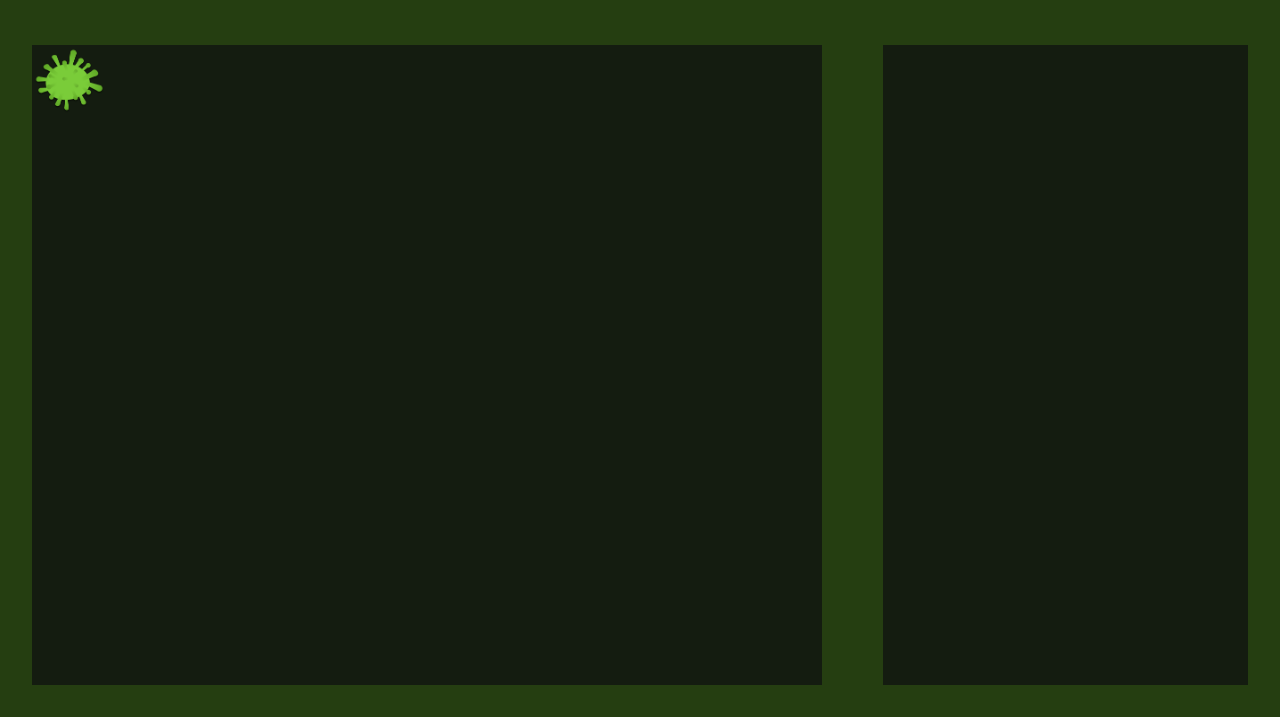
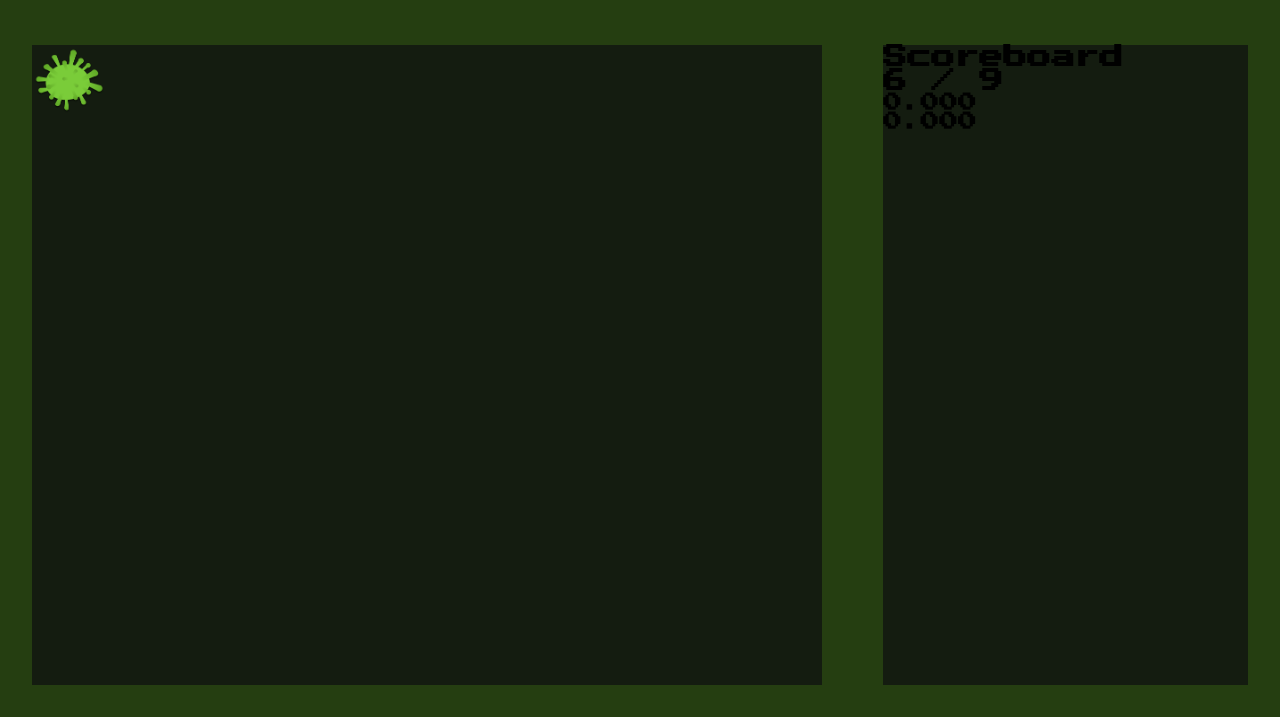
Before and after one commit to FransGPasse/Kill_the_virus_game, a website: page public/html/index.html in a window 1280 px wide. Shown: the part 83-800 px from the top of the page. Drawn offline with Linux system fonts and the light colour scheme.

Commit message:
Increased cursor size and added some color variables in CSS

```diff
--- a/public/css/styles.css
+++ b/public/css/styles.css
@@ -2,6 +2,8 @@
   margin: 0;
   padding: 0;
   box-sizing: border-box;
+  --clr-friendly: white;
+  --clr-opponent: #be1d30;
 }
 
 body {
@@ -9,10 +11,8 @@ body {
   height: 100vh;
   background-color: #253e11;
   font-family: "Press Start 2P";
-  cursor: url("/public/assets/handsprit_sned.png"), auto;
+  cursor: url("/public/assets/handsprit-stor.png"), auto;
 }
-
-
 
 header {
   height: 20%;
--- a/public/html/index.html
+++ b/public/html/index.html
@@ -20,10 +20,15 @@
         <h1>Kill the virus!</h1>
       </header>
       <section class="container">
-        <div>
+        <div id="game">
           <img src="/public/assets/Virus.png" alt="virus" id="virus" />
         </div>
-        <div></div>
+        <div id="scoreboard">
+          <h2>Scoreboard</h2>
+          <h2>6 / 9</h2>
+          <h3 id="your-score">0.000</h3>
+          <h3 id="opponent-score">0.000</h3>
+        </div>
       </section>
     </main>
   </body>
```
Also changed, not shown: public/assets/handsprit-stor.png (added).
